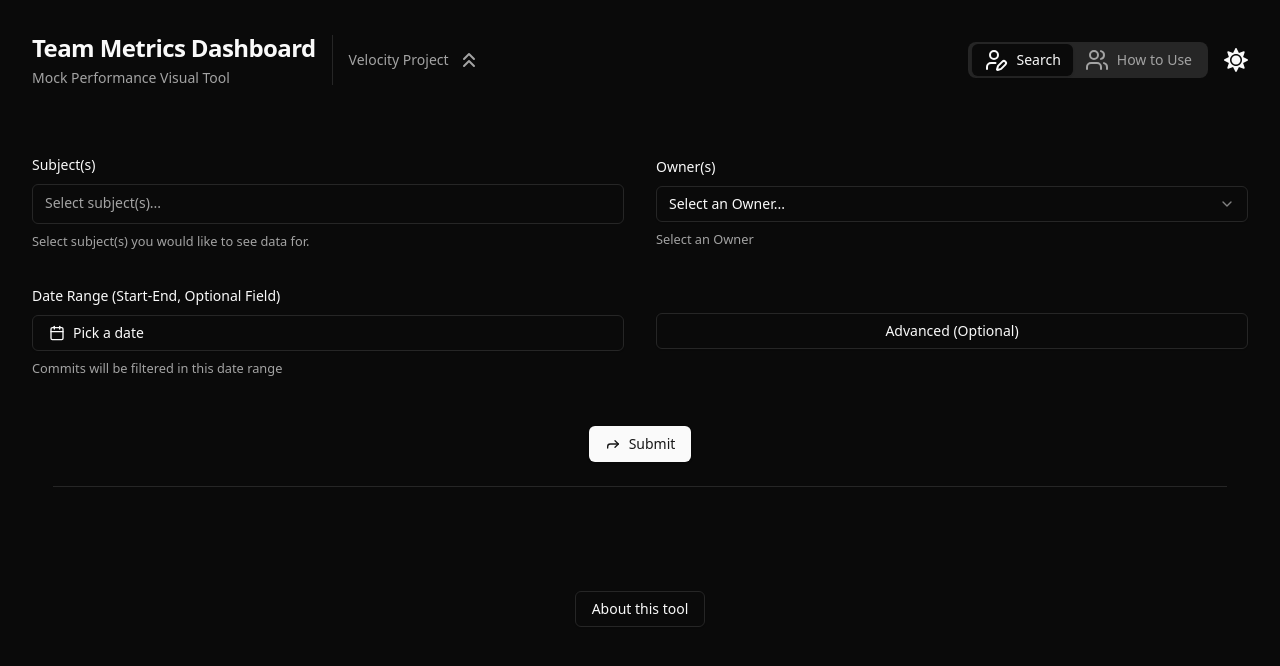
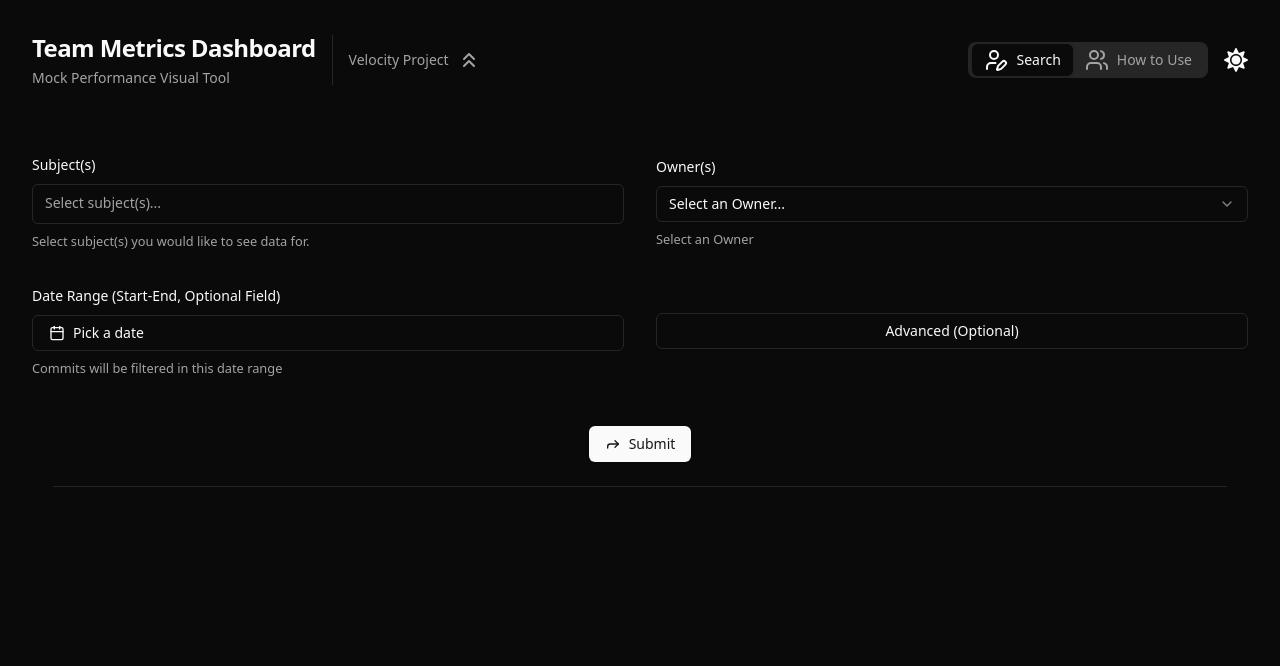
Before and after one commit to henrylee746/team-metrics-dashboard, a React (Vite) app in the folder team-metrics-dashboard/: page / in a window 1280 px wide. Shown: the top 666 px of the page. Built offline with nearby package versions, Linux system fonts and the light colour scheme.

Commit message:
Removed footer

```diff
--- a/team-metrics-dashboard/src/App.jsx
+++ b/team-metrics-dashboard/src/App.jsx
@@ -69,15 +69,17 @@ function App() {
   };
 
   return (
+    <>
       <div className={`App box-border`}>
         <Header
           toggleTheme={toggleTheme}
           currentTheme={theme}
           className={`header transition-opacity duration-500 delay-100 ${
-          isRendered ? "opacity-100 translate-y-0" : "opacity-0 -translate-y-10"
+            isRendered
+              ? "opacity-100 translate-y-0"
+              : "opacity-0 -translate-y-10"
           }`}
         />
-
         <main className={`main-content`}>
           <SearchForm
             setResponseData={setResponseData}
@@ -146,7 +148,8 @@ function App() {
                           } else {
                             return (
                               <SelectItem key={index} value={`${index}`}>
-                              Owner: {responseData.owner.replace(/[\[\]]/g, "")}
+                                Owner:{" "}
+                                {responseData.owner.replace(/[\[\]]/g, "")}
                               </SelectItem>
                             );
                           }
@@ -167,9 +170,8 @@ function App() {
           )}
           {error && <p>{error}.</p>}
         </main>
-
-      <Footer />
       </div>
+    </>
   );
 }
 
--- a/team-metrics-dashboard/src/components/Footer.jsx
+++ b/team-metrics-dashboard/src/components/Footer.jsx
@@ -12,18 +12,22 @@ import {
   DialogTrigger,
 } from "@/components/ui/dialog";
 const Footer = () => (
-  <footer className="flex justify-center items-center p-4 mt-16">
+  <footer className="p-4 mt-16">
+    <div className="flex justify-center w-full">
       <Dialog>
         <DialogTrigger asChild>
           <Button variant="outline">About this tool</Button>
         </DialogTrigger>
-      <DialogContent className="sm:max-w-[425px]">
+        <DialogContent className="sm:max-w-[425px] ">
           <DialogHeader>
             <DialogTitle>Velocity Project</DialogTitle>
-          <DialogDescription>Henry Lee - Personal Project.</DialogDescription>
+            <DialogDescription>
+              Please see "How to Use" at the Header if this is your first time.
+            </DialogDescription>
           </DialogHeader>
         </DialogContent>
       </Dialog>
+    </div>
   </footer>
 );
 
--- a/team-metrics-dashboard/src/components/SearchForm.tsx
+++ b/team-metrics-dashboard/src/components/SearchForm.tsx
@@ -98,7 +98,6 @@ export const formSchema = z
       typeof data.owner === "string" && data.owner.trim().length > 0;
     const mustBoth = data.intersect === true;
 
-    // 1️⃣ intersect = true  → both must be present
     if (mustBoth) {
       if (!subjectFilled) {
         ctx.addIssue({
@@ -114,10 +113,9 @@ export const formSchema = z
           path: ["owner"],
         });
       }
-      return; // no need to run the “either/or” rule below
+      return;
     }
 
-    // 2️⃣ intersect ≠ true  → at least one must be present
     if (!subjectFilled && !ownerFilled) {
       const msg = "Either Subject or Owner must be provided.";
       ctx.addIssue({
@@ -171,7 +169,7 @@ function ProfileForm({ onSubmit, loading }) {
               <FormItem>
                 <FormLabel>Subject(s)</FormLabel>
 
-                <MultipleSelector /* bind it! */
+                <MultipleSelector
                   value={field.value ?? []} // RHF → component
                   onChange={field.onChange} // component → RHF
                   defaultOptions={OPTIONS}
```
Lines whose indentation alone changed are shown as unchanged.
